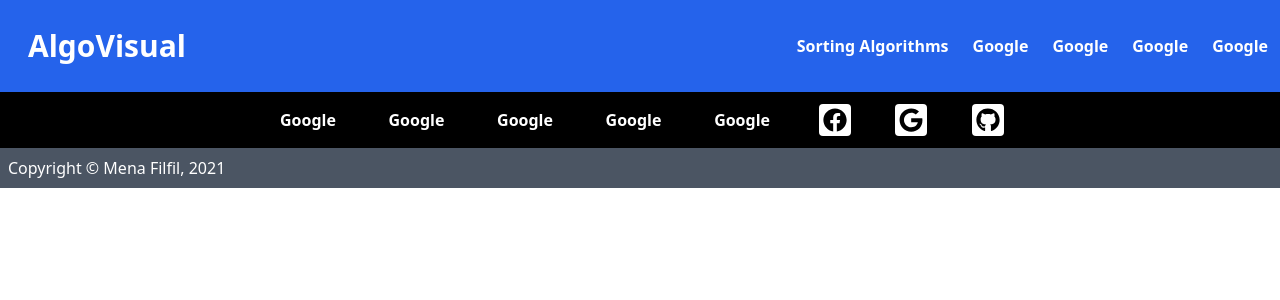
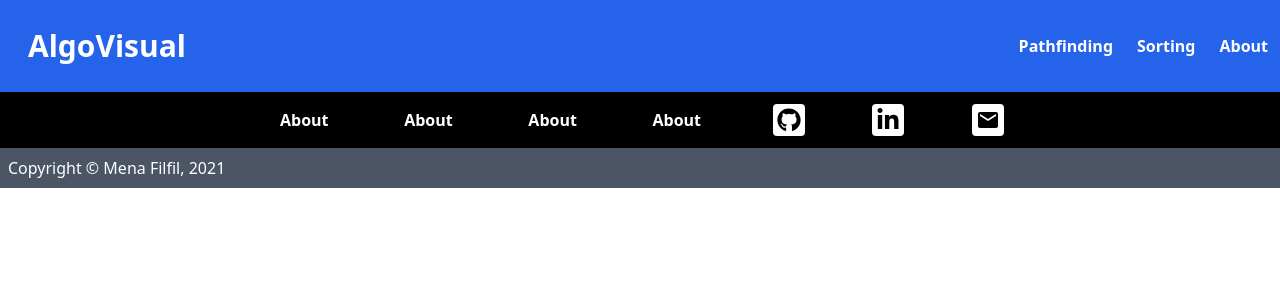
Before and after one commit to Menamonmon/algovisual, a Next.js app: page / in a window 1280 px wide. Shown: the top 300 px of the page. Built offline with nearby package versions, Linux system fonts and the light colour scheme.

Commit message:
modified nav and footer components to accept new types & props

```diff
--- a/components/FooterIcon.tsx
+++ b/components/FooterIcon.tsx
@@ -1,18 +1,12 @@
 import React from "react";
-import Link from "next/link";
-import { IconType } from "react-icons";
+import { SocialMediaLink } from "../types";
 
-interface Props {
-  path: string;
-  icon: IconType;
-}
-
-const FooterIcon: React.FC<Props> = ({ path, icon: Icon }) => (
-  <Link href={path}>
+const FooterIcon: React.FC<SocialMediaLink> = ({ title, path, icon: Icon }) => (
+  <a href={path}>
     <div className="bg-white text-black rounded w-8 h-8 cursor-pointer hover:bg-gray-200 mx-2 p-1">
-      <Icon className="w-full h-full" />
+      <Icon className="w-full h-full" title={title} />
     </div>
-  </Link>
+  </a>
 );
 
 export default FooterIcon;
--- a/pages/index.tsx
+++ b/pages/index.tsx
@@ -1,11 +1,16 @@
 import Head from "next/head";
+
 import Navbar from "../components/Navbar";
 import NavItem from "../components/NavItem";
 import DropDownMenu from "../components/DropDownMenu";
+
 import Footer from "../components/Footer";
 import FooterItem from "../components/FooterItem";
 import FooterIcon from "../components/FooterIcon";
-import { FaFacebook, FaGithub, FaGoogle, FaTwitch } from "react-icons/fa";
+
+import navLinks from "../links/nav";
+import footerLinks from "../links/footer";
+import socialMediaLinks from "../links/social";
 
 export default function Home() {
   return (
@@ -15,28 +20,20 @@ export default function Home() {
         <link rel="icon" href="/favicon.ico" />
       </Head>
       <Navbar>
-        <DropDownMenu
-          name="Sorting Algorithms"
-          items={[
-            { name: "Item 12222222", path: "/shit" },
-            { name: "Item 1", path: "/shit/" },
-          ]}
-          key="1"
-        />
-        <NavItem name="google" path="/components/" key="2" />
-        <NavItem name="google" path="/components/" key="3" />
-        <NavItem name="google" path="/components/" key="4" />
-        <NavItem name="google" path="/components/" key="5" />
+        {navLinks.dropdowns?.map((dropdown, idx) => (
+          <DropDownMenu {...dropdown} key={idx} />
+        ))}
+        {navLinks.navitems?.map((navitem, idx) => (
+          <NavItem {...navitem} key={idx + 10000} />
+        ))}
       </Navbar>
       <Footer>
-        <FooterItem path="Google" name="google" />
-        <FooterItem path="Google" name="google" />
-        <FooterItem path="Google" name="google" />
-        <FooterItem path="Google" name="google" />
-        <FooterItem path="Google" name="google" />
-        <FooterIcon path="https://github.com/menamonmon" icon={FaFacebook} />
-        <FooterIcon path="https://github.com/menamonmon" icon={FaGoogle} />
-        <FooterIcon path="https://github.com/menamonmon" icon={FaGithub} />
+        {footerLinks.map((link, idx) => (
+          <FooterItem {...link} key={idx} />
+        ))}
+        {socialMediaLinks.map((link, idx) => (
+          <FooterIcon {...link} key={idx + 10000} />
+        ))}
       </Footer>
     </div>
   );
```
Also changed, not shown: components/DropDownMenu.tsx (+2 -8 lines).
